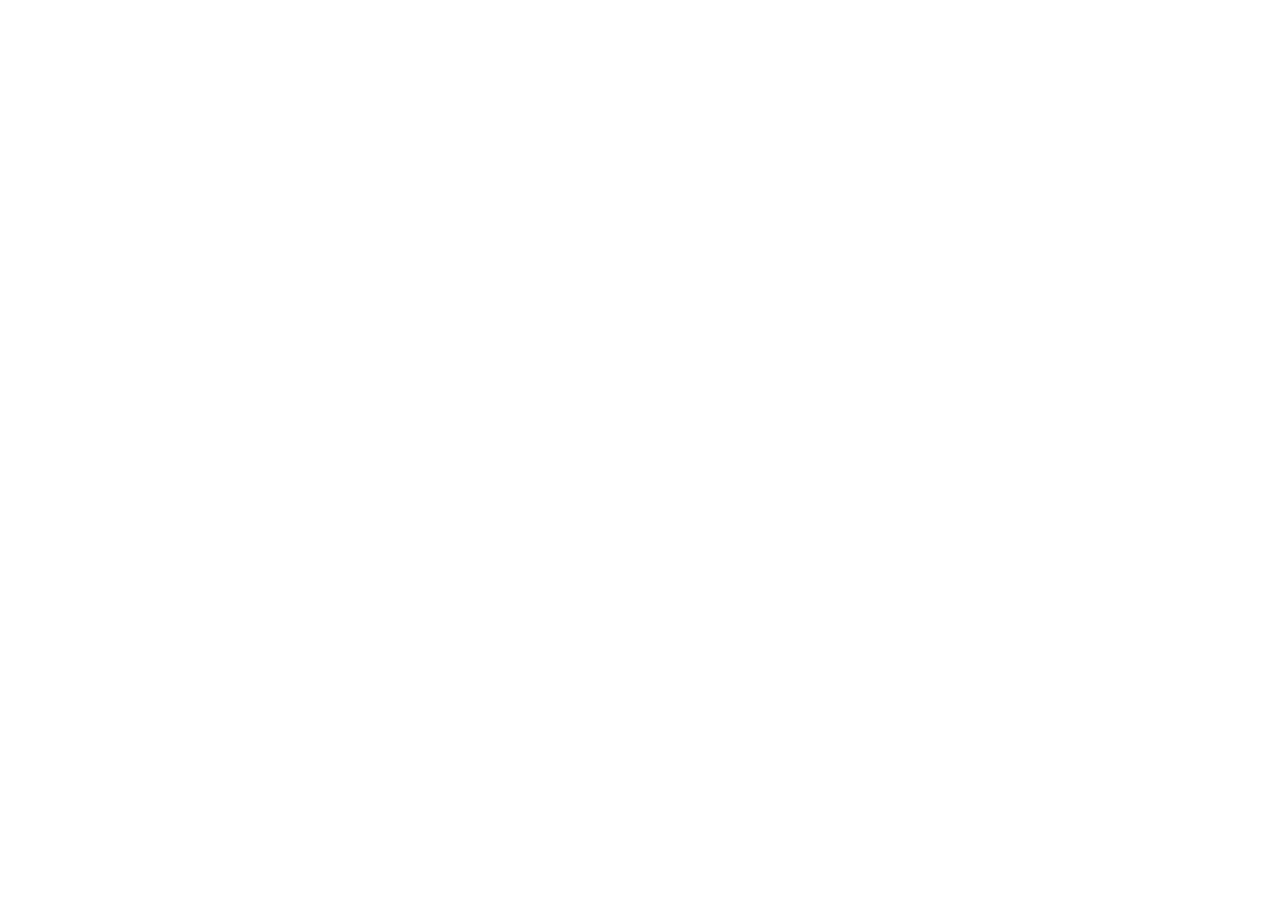
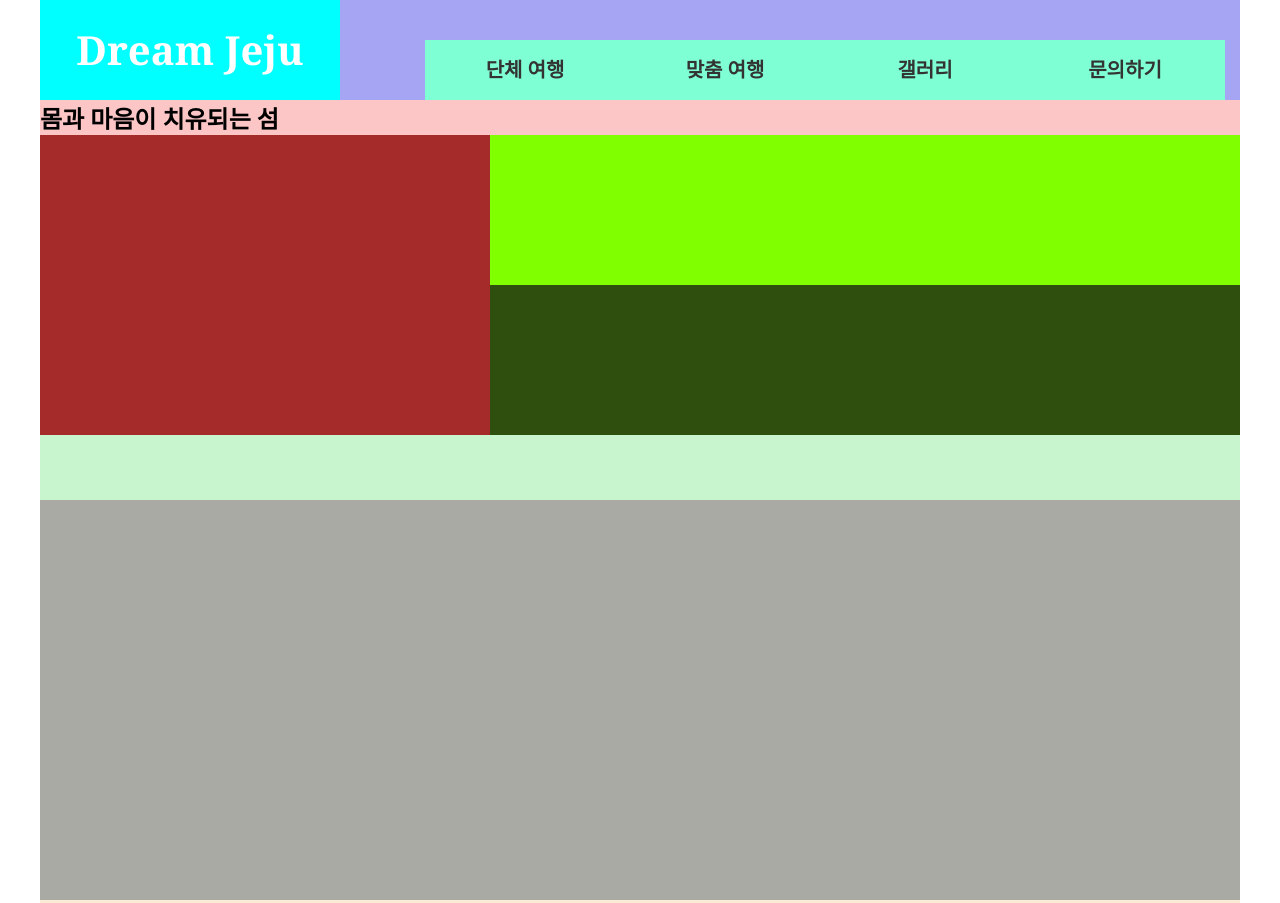
Before and after one commit to haglass75/layout_ex1, a plain HTML site: page index.html in a window 1280 px wide. Shown: the top 903 px of the page. Before the commit the page ends 800 px from the top, so only its background shows below. Drawn offline with Linux system fonts and the light colour scheme.

Commit message:
레이아웃 영역
상단완료 / 메인 영역 수정중

```diff
--- a/css/style.css
+++ b/css/style.css
@@ -1 +1,120 @@
 @charset "utf-8";
+* {
+  padding: 0;
+  margin: 0;
+  box-sizing: border-box;
+}
+ul,
+li {
+  list-style: none;
+}
+a {
+  color: #333;
+  text-decoration: none;
+}
+/* 전체레이아웃 */
+.container {
+  width: 1200px;
+  height: 1000px;
+  background-color: antiquewhite;
+  margin: auto;
+}
+/* 상단 */
+.header {
+  width: 100%;
+  height: 100px;
+  background-color: #045;
+}
+/* 로고 */
+.logo {
+  width: 300px;
+  background-color: aqua;
+  float: left;
+}
+.logo h1 {
+  font-size: 40px;
+  color: #fff;
+  font-family: Georgia, "Times New Roman", Times, serif;
+  line-height: 100px;
+  text-align: center;
+}
+/* 메뉴 */
+nav {
+  position: relative;
+  width: 900px;
+  background-color: rgb(165, 165, 244);
+  float: right;
+  height: 100%;
+}
+#topMenu {
+  position: absolute;
+  top: 0;
+  right: 15px;
+  width: calc(100% - 100px);
+  height: 60px;
+  margin-top: 40px;
+  background-color: rgb(253, 163, 235);
+}
+#topMenu li a {
+  width: calc(100% / 4);
+  float: left;
+  /* height: 60px; */
+  line-height: 60px;
+  text-align: center;
+  font-size: 20px;
+  font-weight: bold;
+
+  background-color: aquamarine;
+}
+
+#topMenu li a:hover {
+  background-color: rgb(57, 115, 96);
+  color: #fff;
+}
+/* 메인 */
+.contents {
+  width: 100%;
+  height: 800px;
+  background-color: rgb(228, 221, 252);
+}
+/* hilling */
+.hilling {
+  width: 100%;
+  height: calc(100% / 2);
+  background-color: rgb(200, 244, 206);
+}
+.hilling h2 {
+  background-color: rgb(252, 198, 198);
+}
+/* 설명 */
+.decripton {
+  width: 100%;
+  height: 300px;
+  background-color: blueviolet;
+}
+.dec-img {
+  float: left;
+  width: 450px;
+  height: 100%;
+  background-color: brown;
+}
+.dec-detial {
+  float: left;
+  width: calc(100% - 450px);
+  height: 100%;
+  background-color: cadetblue;
+}
+.detail-top {
+    height: calc(100% / 2);
+    background-color: chartreuse;
+}
+.detial-bottom {
+    height: calc(100% / 2);
+    background-color: rgb(46, 79, 13);
+}
+/* activity */
+.activity {
+  height: calc(100% / 2);
+  background-color: rgb(170, 170, 165);
+}
+/* 하단 */
--- a/index.html
+++ b/index.html
@@ -1,11 +1,58 @@
 <!DOCTYPE html>
 <html lang="ko">
-<head>
-    <meta charset="UTF-8">
-    <meta name="viewport" content="width=device-width, initial-scale=1.0">
-    <title>Document</title>
-</head>
-<body>
-    <!-- 레이아웃 연습 -->
-</body>
+  <head>
+    <meta charset="UTF-8" />
+    <meta name="viewport" content="width=device-width, initial-scale=1.0" />
+    <title>드림 제주</title>
+    <link rel="stylesheet" href="css/style.css" />
+  </head>
+  <body>
+    <!--전체 레이아웃 -->
+    <div class="container">
+      <!-- 상단 -->
+      <header class="header">
+        <!-- 로고 -->
+        <div class="logo">
+          <a href="#">
+            <h1>Dream Jeju</h1>
+          </a>
+        </div>
+        <!-- 메뉴 -->
+        <nav>
+          <ul id="topMenu">
+            <li><a href="#">단체 여행</a></li>
+            <li><a href="#">맞춤 여행</a></li>
+            <li><a href="#">갤러리</a></li>
+            <li><a href="#">문의하기</a></li>
+          </ul>
+        </nav>
+      </header>
+      <!-- 메인 -->
+      <main class="contents">
+        <!-- 힐링 -->
+        <section class="hilling">
+          <!-- title -->
+          <h2>몸과 마음이 치유되는 섬</h2>
+          <!-- 설명 -->
+          <div class="decripton">
+            <!-- 설명이미지 -->
+            <div class="dec-img">
+              <img src="" alt="" />
+            </div>
+            <!-- 자세한 설명 -->
+            <div class="dec-detial">
+              <!-- detial-top -->
+               <div class="detail-top"></div>
+              <!-- detial-bottom -->
+              <div class="detial-bottom"></div>
+            </div>
+          </div>
+        </section>
+        <!-- 액티비티 -->
+        <section class="activity"></section>
+      </main>
+      <!-- 하단 -->
+      <footer class="footer"></footer>
+    </div>
+  </body>
 </html>
```
